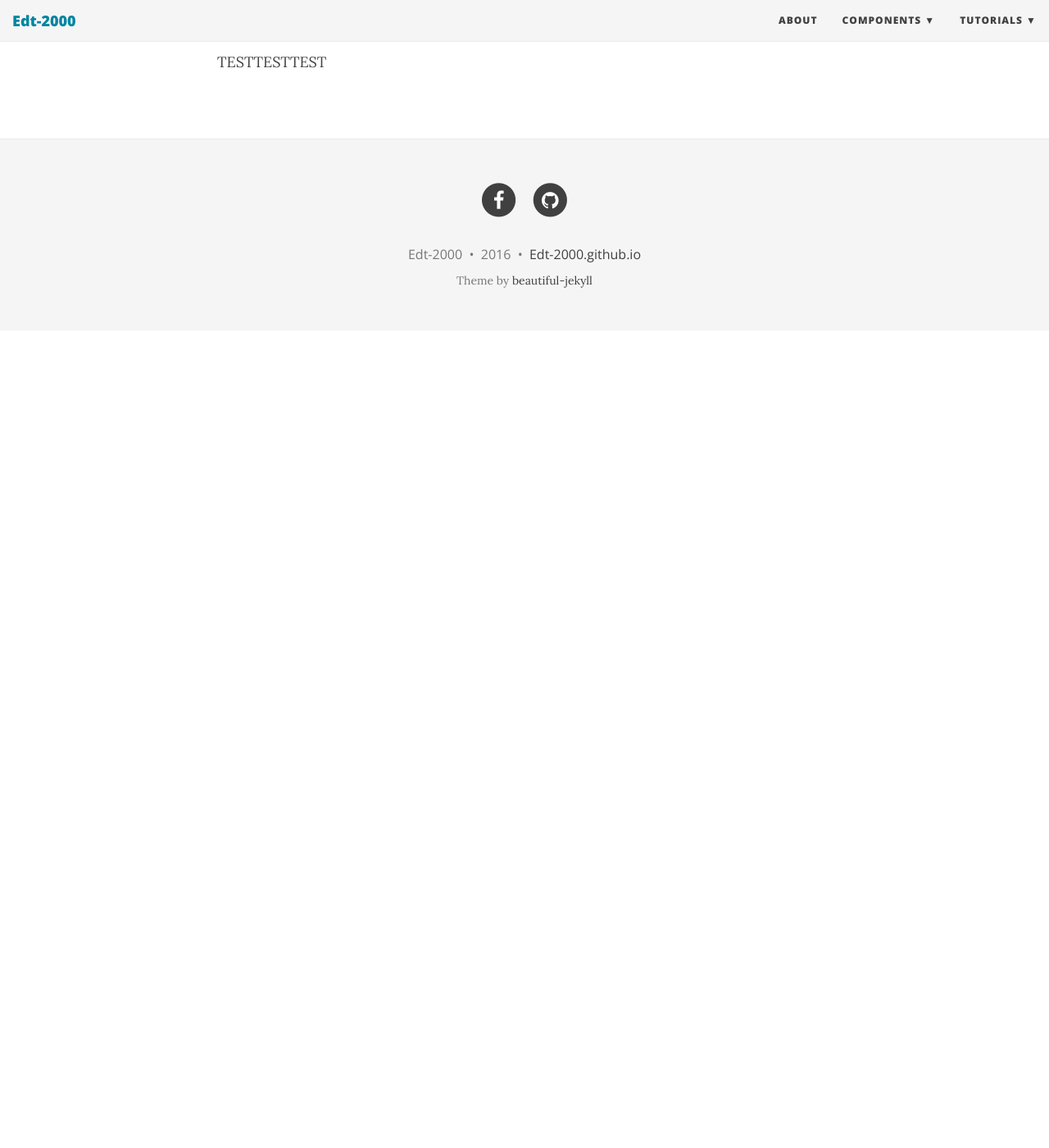
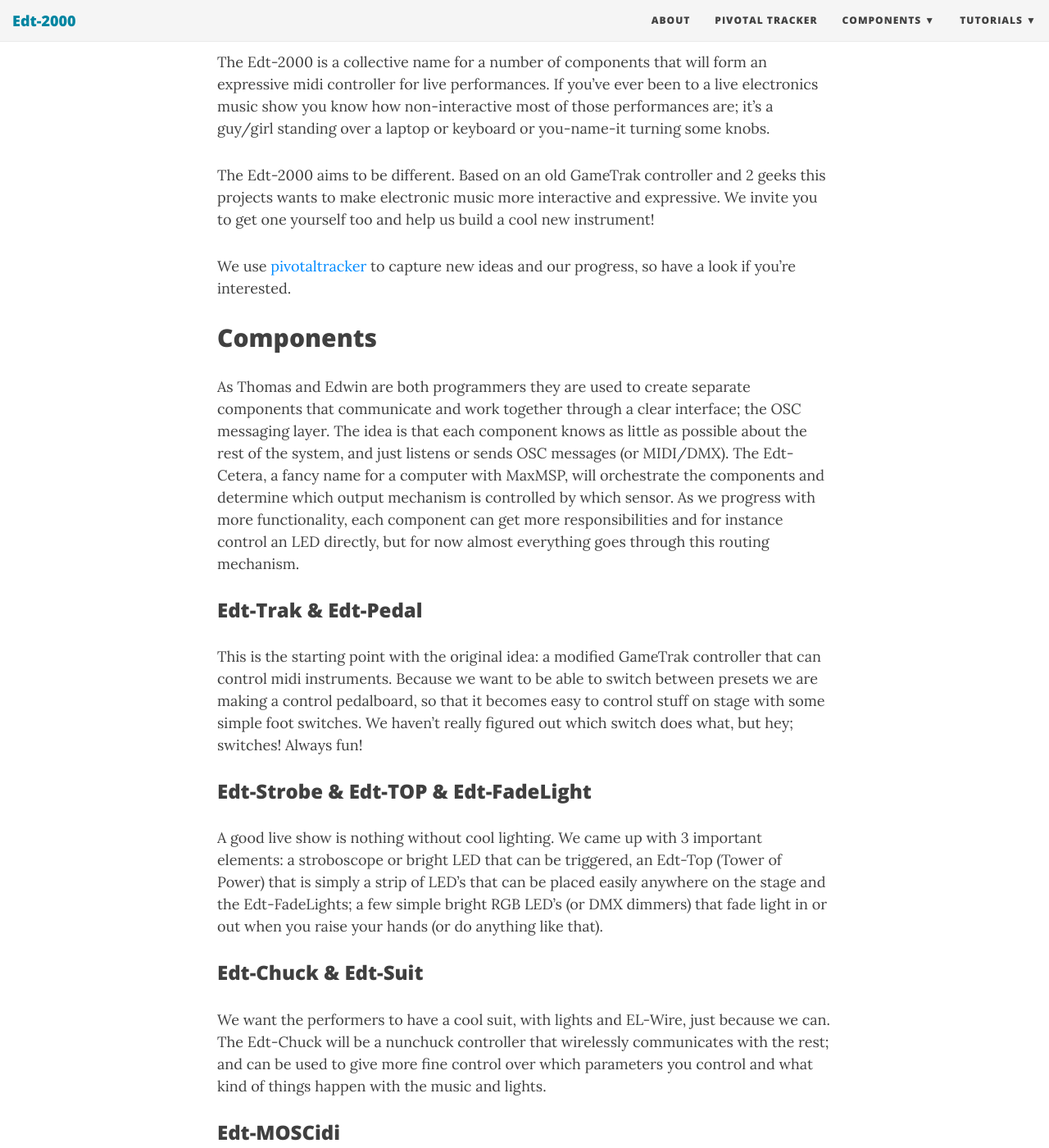
Before and after one commit to Edt-2000/edt-2000.github.io, a Jekyll site: the page built from about.md, in a window 1280 px wide and 1400 px high, scrolled down 270 px. Shown: the whole window at 82% size. Built offline with Jekyll 4.4.1, drawn with Linux system fonts in a browser that asks for light colours; nearby versions of some CDN libraries; before the commit the page ends 900 px from its top, so only the background shows below that; some of the changed text lies outside the part shown.

Commit message:
* edited about page * deleted readme * added pivotal link in config

```diff
--- a/_config.yml
+++ b/_config.yml
@@ -24,6 +24,7 @@
 # List of links in the navigation bar
 navbar-links:
   About: "about"
+  Pivotal Tracker: "https://www.pivotaltracker.com/n/projects/1613837"
   Components:
     - The Playground: "https://github.com/Edt-2000/Playground"
     - Edt-Trak: "https://github.com/Edt-2000/Edt-Trak"
--- a/about.md
+++ b/about.md
@@ -3,4 +3,32 @@
 title: About
 subtitle: About the Edt-2000 project
 ---
-TESTTESTTEST
+The Edt-2000 is a collective name for a number of components that will form an expressive midi controller for live performances. If you've ever been to a live electronics music show you know how non-interactive most of those performances are; it's a guy/girl standing over a laptop or keyboard or you-name-it turning some knobs.
+
+The Edt-2000 aims to be different. Based on an old GameTrak controller and 2 geeks this projects wants to make electronic music more interactive and expressive. We invite you to get one yourself too and help us build a cool new instrument!
+
+We use [pivotaltracker](https://www.pivotaltracker.com/n/projects/1613837) to capture new ideas and our progress, so have a look if you're interested.
+
+## Components
+
+As Thomas and Edwin are both programmers they are used to create separate components that communicate and work together through a clear interface; the OSC messaging layer. The idea is that each component knows as little as possible about the rest of the system, and just listens or sends OSC messages (or MIDI/DMX). The Edt-Cetera, a fancy name for a computer with MaxMSP, will orchestrate the components and determine which output mechanism is controlled by which sensor. As we progress with more functionality, each component can get more responsibilities and for instance control an LED directly, but for now almost everything goes through this routing mechanism.
+
+### Edt-Trak & Edt-Pedal
+
+This is the starting point with the original idea: a modified GameTrak controller that can control midi instruments. Because we want to be able to switch between presets we are making a control pedalboard, so that it becomes easy to control stuff on stage with some simple foot switches. We haven't really figured out which switch does what, but hey; switches! Always fun!
+
+### Edt-Strobe & Edt-TOP & Edt-FadeLight
+
+A good live show is nothing without cool lighting. We came up with 3 important elements: a stroboscope or bright LED that can be triggered, an Edt-Top (Tower of Power) that is simply a strip of LED's that can be placed easily anywhere on the stage and the Edt-FadeLights; a few simple bright RGB LED's (or DMX dimmers) that fade light in or out when you raise your hands (or do anything like that).
+
+### Edt-Chuck & Edt-Suit
+
+We want the performers to have a cool suit, with lights and EL-Wire, just because we can. The Edt-Chuck will be a nunchuck controller that wirelessly communicates with the rest; and can be used to give more fine control over which parameters you control and what kind of things happen with the music and lights.
+
+### Edt-MOSCidi
+
+We finish with the Edt-MOSCidi, which is also one of the most important components to create a flexible system. Through experiments we discovered that OSC is a fast and reliable protocol to use for our communications; but we do need a way to bring OSC messages into a midi device like the synth or the drum computer. A powerful Arduino (or maybe Netduino) will become a bridge between OSC messages and Midi messages, so that you could control your synth with only the Edt-Trak and the Edt-MOSCidi.
+
+# You want to help?
+
+We would love to know what people think, and encourage others to help build a cool instrument/controller. Please play around with the code, leave comments on github or submit an issue through Git when you find a bug.
```
Also changed, not shown: README.md (deleted).
